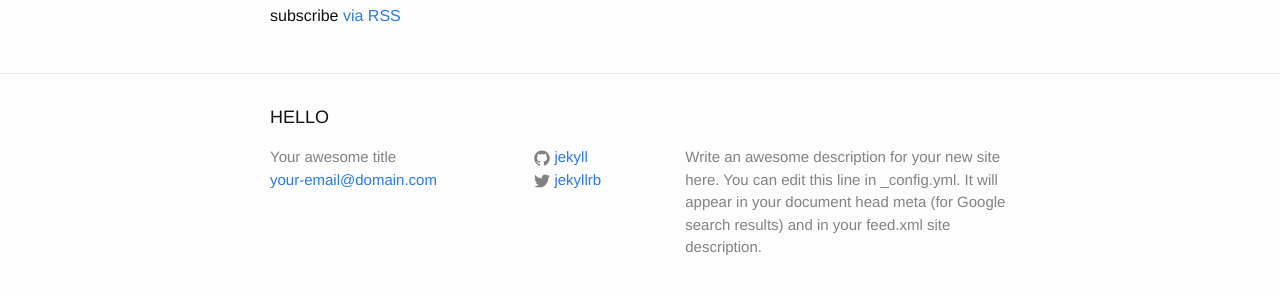
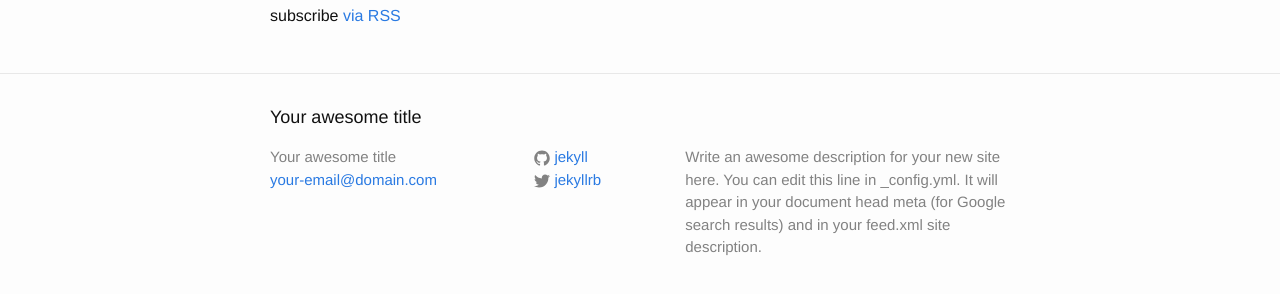
Before and after one commit to IRVEKO/irinakonykt.github.io, a Jekyll site: the page built from index.html, in a window 1280 px wide. Shown: the part 223-517 px from the top of the page. Built offline with Jekyll 4.4.1, drawn with Linux system fonts in a browser that asks for light colours.

Commit message:
Update footer.html

```diff
--- a/_includes/footer.html
+++ b/_includes/footer.html
@@ -2,7 +2,7 @@
 
   <div class="wrapper">
 
-    <h2 class="footer-heading">HELLO</h2>
+    <h2 class="footer-heading">{{ site.title }}</h2>
 
     <div class="footer-col-wrapper">
       <div class="footer-col footer-col-1">
```
